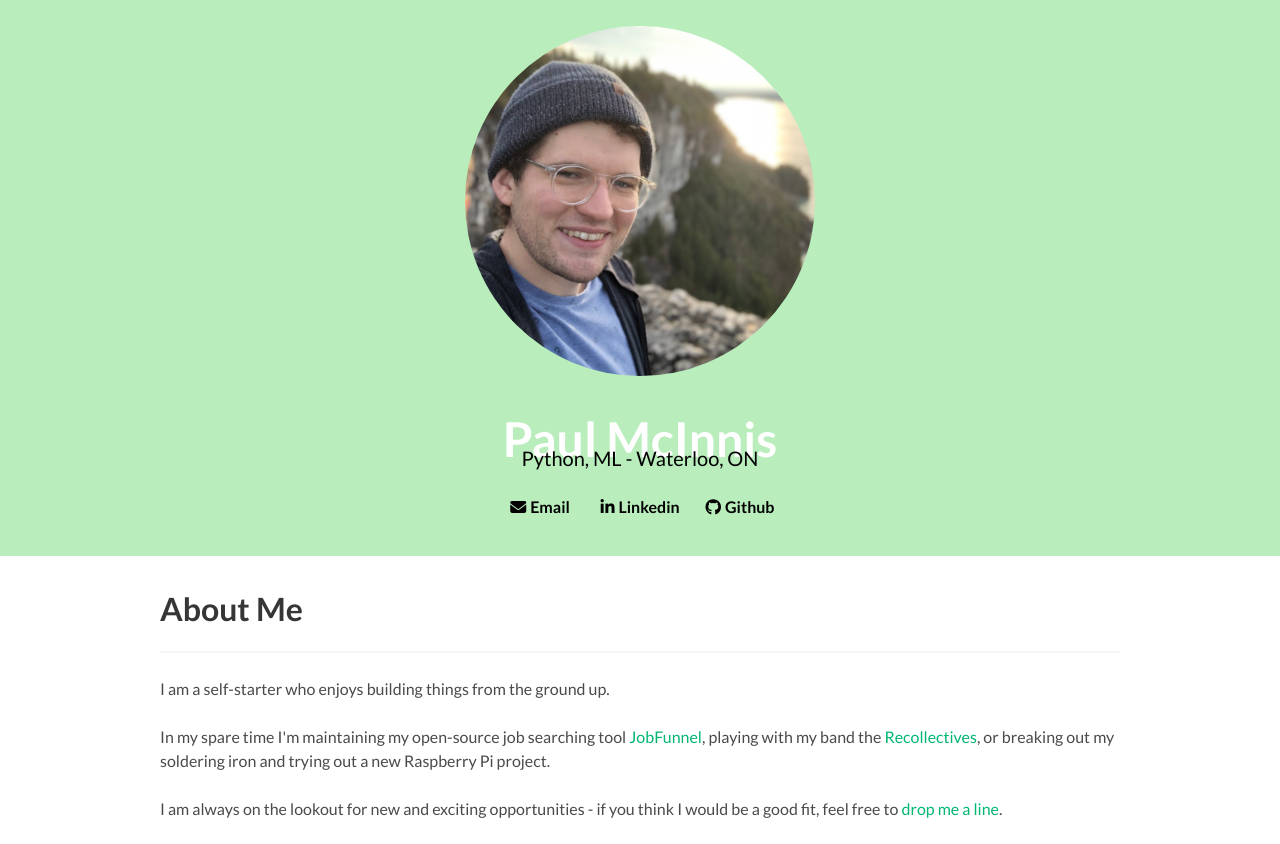
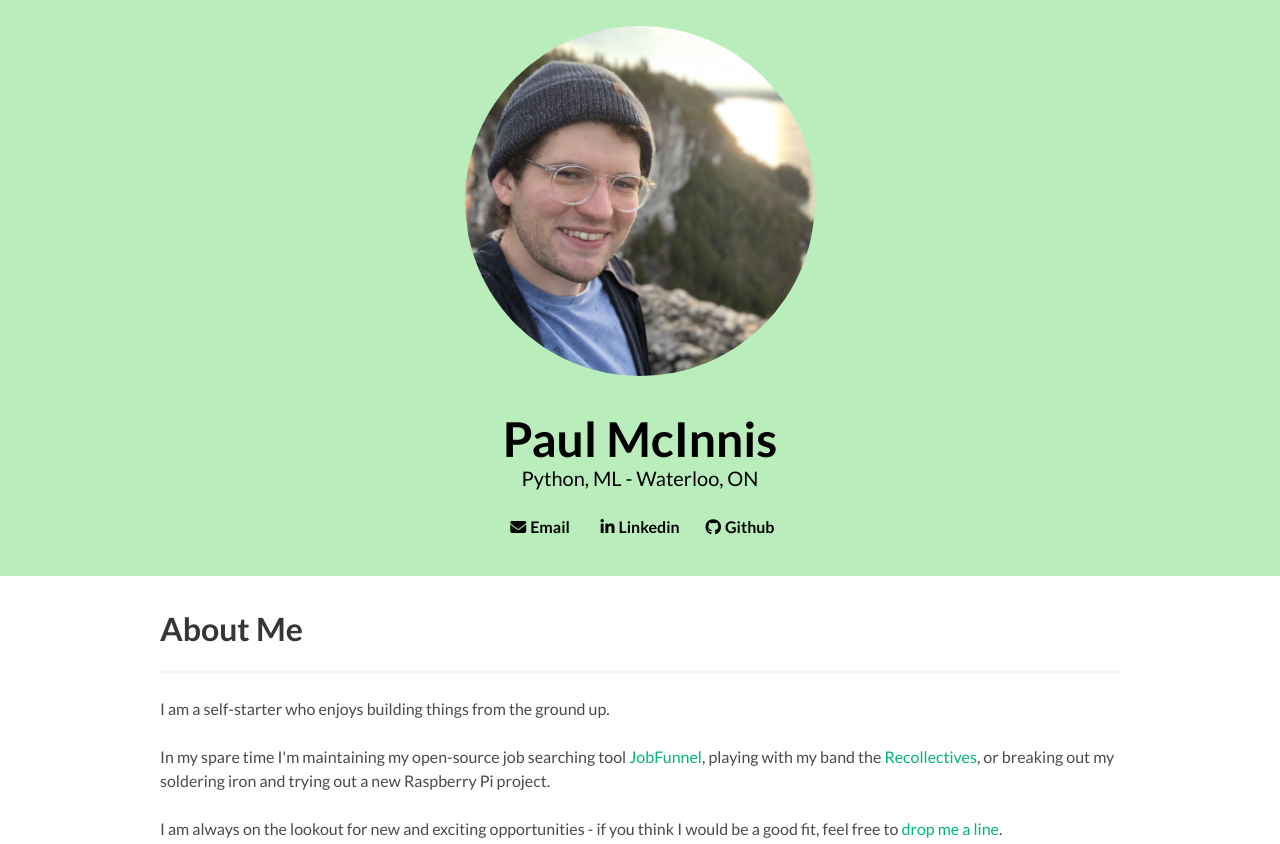
Before and after one commit to itSeez/itSeez.github.io, a plain HTML site: page index.html in a window 1280 px wide. Shown: the top 844 px of the page. Drawn offline with Linux system fonts and the light colour scheme.

Commit message:
Fix issue with rows and columns with name/title section

```diff
--- a/index.html
+++ b/index.html
@@ -24,8 +24,12 @@
                 <!-- FIXME: need to get color in CSS here as well -->
                 <div class="level-item has-text-centered">
                     <div class="column">
-                        <h1 class="title is-1">Paul McInnis</h1>
+                        <div class="row">
+                            <h1 class="title is-1" style="color:black">Paul McInnis</h1>
+                        </div>
+                        <div class="row">
                             <h2 class="subtitle" style="color:black">Python, ML - Waterloo, ON</h2>
+                        </div>
                     </div>
                 </div>
 
```
